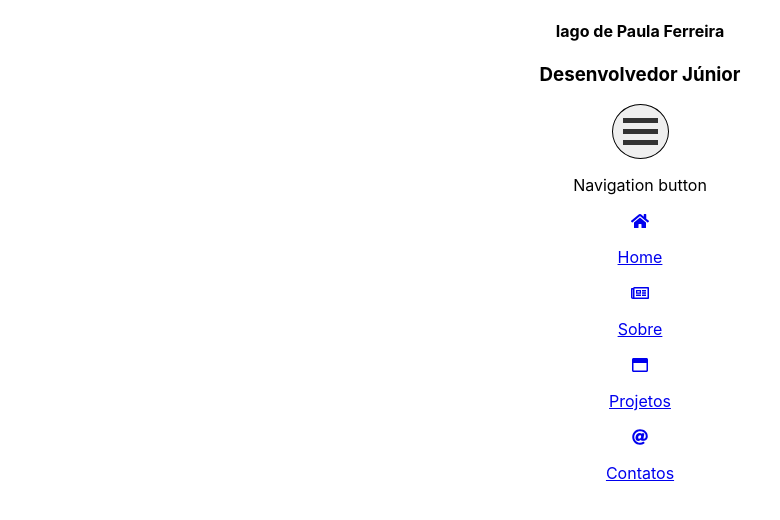
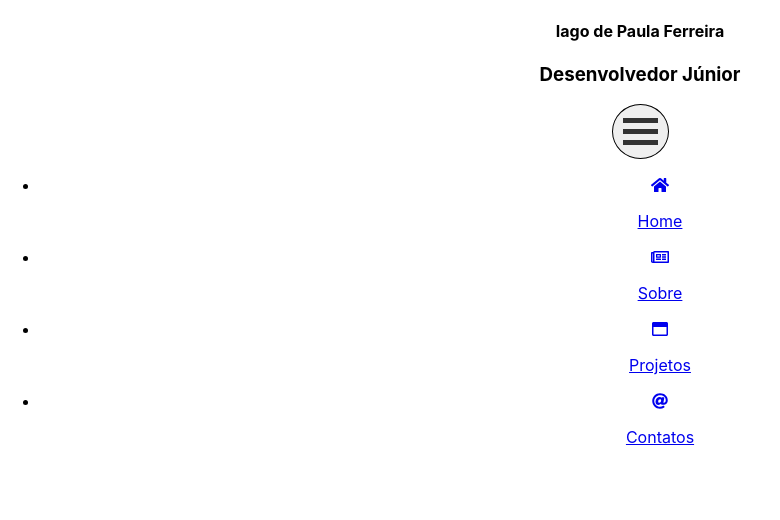
Before and after one commit to IagoPFerreira/portfolio-react, a React (Create React App) app: page / in a window 1280 px wide. Shown: the top 520 px of the page, without its empty margins (0-780 px from the left). Built offline with nearby package versions, Linux system fonts and the light colour scheme; the HTML template or start-up script is replaced by a standard one.

Commit message:
Create MenuList component

```diff
--- /dev/null
+++ b/src/components/MenuList.jsx
@@ -0,0 +1,38 @@
+import React from 'react';
+import { faHome, /* faBars */ faAt } from '@fortawesome/free-solid-svg-icons';
+import { faNewspaper, /* faTimesCircle */ faWindowMaximize } from '@fortawesome/free-regular-svg-icons';
+import { FontAwesomeIcon } from '@fortawesome/react-fontawesome';
+import { Link } from 'react-router-dom';
+
+function MenuList() {
+  return (
+    <ul>
+      <li>
+        <Link to="/">
+          <FontAwesomeIcon icon={faHome} />
+          <p>Home</p>
+        </Link>
+      </li>
+      <li>
+        <Link to="/sobre">
+          <FontAwesomeIcon icon={faNewspaper} />
+          <p>Sobre</p>
+        </Link>
+      </li>
+      <li>
+        <Link to="/projetos">
+          <FontAwesomeIcon icon={faWindowMaximize} />
+          <p>Projetos</p>
+        </Link>
+      </li>
+      <li>
+        <Link to="/contatos">
+          <FontAwesomeIcon icon={faAt} />
+          <p>Contatos</p>
+        </Link>
+      </li>
+    </ul>
+  );
+}
+
+export default MenuList;
--- a/src/components/Navegation.jsx
+++ b/src/components/Navegation.jsx
@@ -1,10 +1,7 @@
-import { faHome, /* faBars */ faAt } from '@fortawesome/free-solid-svg-icons';
-import { faNewspaper, /* faTimesCircle */ faWindowMaximize } from '@fortawesome/free-regular-svg-icons';
-import { FontAwesomeIcon } from '@fortawesome/react-fontawesome';
 import React from 'react';
-import { Link } from 'react-router-dom';
 import MenuButton from './MenuButton';
 import '../styles/Navegation.css';
+import MenuList from './MenuList';
 
 function Navegation() {
   return (
@@ -12,24 +9,7 @@ function Navegation() {
       {/* <FontAwesomeIcon icon={faBars} />
       <FontAwesomeIcon icon={faTimesCircle} /> */}
       <MenuButton />
-      <p>Navigation button</p>
-      <Link to="/">
-        <FontAwesomeIcon icon={faHome} />
-        <p>Home</p>
-      </Link>
-      <Link to="/sobre">
-        <FontAwesomeIcon icon={faNewspaper} />
-        <p>Sobre</p>
-      </Link>
-      <Link to="/projetos">
-        <FontAwesomeIcon icon={faWindowMaximize} />
-        <p>Projetos</p>
-      </Link>
-      <Link to="/contatos">
-        <FontAwesomeIcon icon={faAt} />
-        <p>Contatos</p>
-      </Link>
-
+      <MenuList />
     </aside>
   );
 }
```
